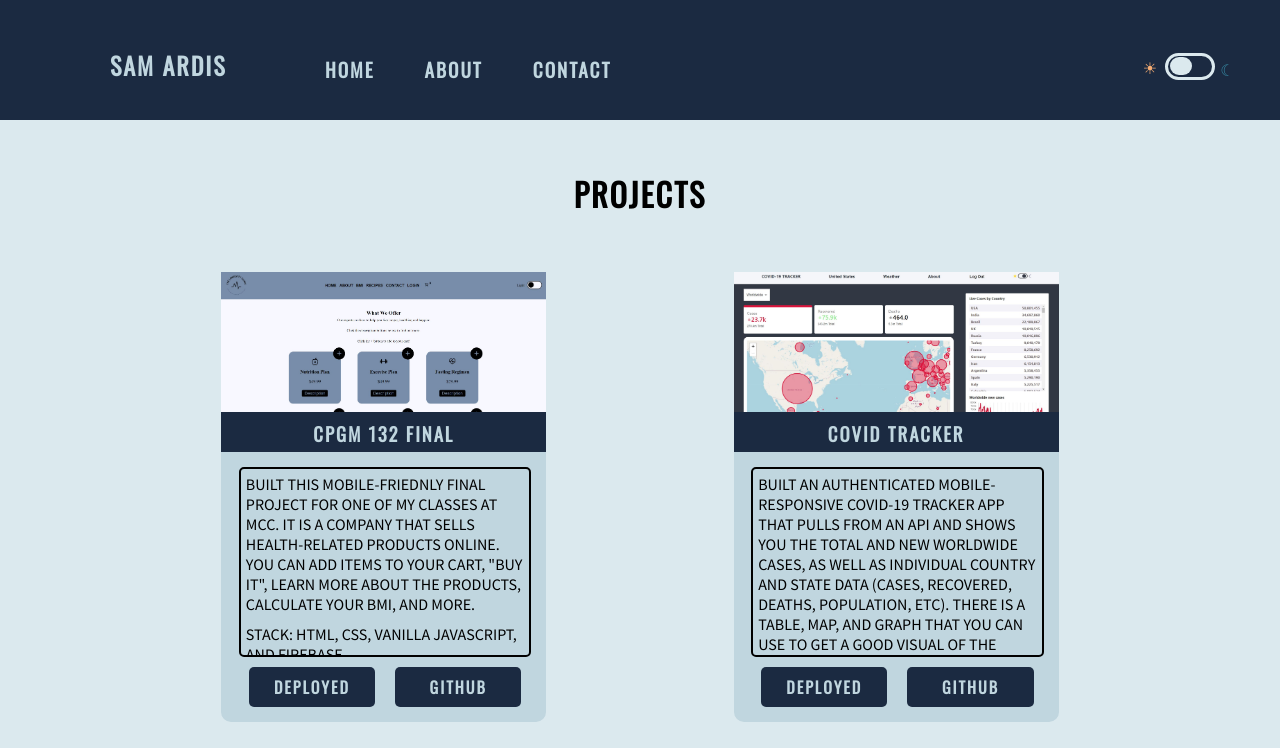
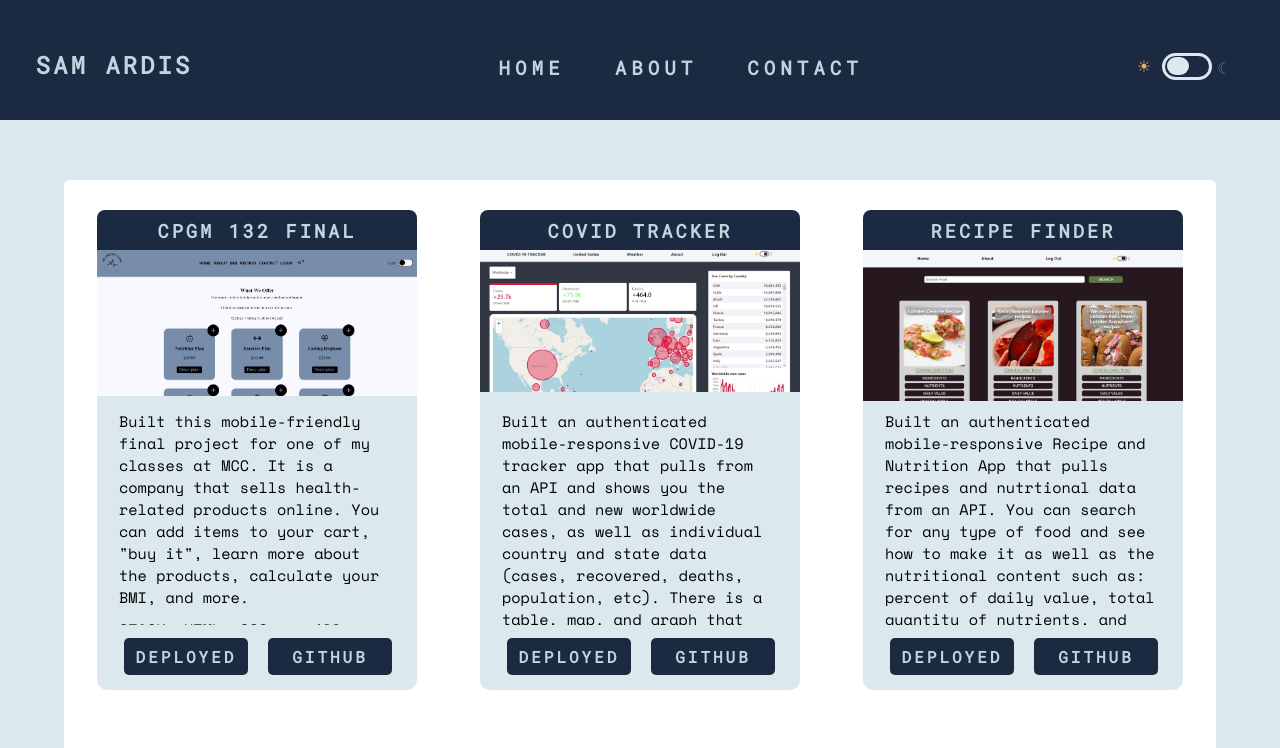
Before and after one commit to ardissam0/portfolio-2.0, a React (Create React App) app: page / in a window 1280 px wide. Shown: the top 748 px of the page. Built offline with nearby package versions, Linux system fonts and the light colour scheme.

Commit message:
Added all new color scheme, updated layout, I might change it more soon

```diff
--- a/public/index.html
+++ b/public/index.html
@@ -47,7 +47,7 @@
     -->
     <link rel="preconnect" href="https://fonts.googleapis.com">
     <link rel="preconnect" href="https://fonts.gstatic.com" crossorigin>
-    <link href="https://fonts.googleapis.com/css2?family=Oswald&family=Source+Sans+Pro&display=swap" rel="stylesheet">
+    <link href="https://fonts.googleapis.com/css2?family=Roboto+Mono&family=Space+Mono&display=swap" rel="stylesheet">
     <title>Sam Ardis</title>
   </head>
   <body>
--- a/src/components/Navigation.js
+++ b/src/components/Navigation.js
@@ -1,6 +1,7 @@
 import React from 'react';
 import { Link } from 'react-router-dom';
 import useDarkMode from "../hooks/useDarkMode";
+// import nameLogoImg from "../img/logo-name.png";
 
 const Navigation = () => {
     const [darkMode, setDarkMode] = useDarkMode(false);
@@ -12,7 +13,15 @@ const Navigation = () => {
     return (
         <div className="nav">
             <div>
-                <h3>Sam Ardis</h3>
+            {/* <Link to="/">
+            <img
+                width="165px"
+                src={nameLogoImg}
+                alt="My dog"
+                className="logo-img-name"/></Link> */}
+            <Link to="/">
+            <h3>Sam Ardis</h3>
+            </Link>
             </div>
             <div>
                 <ul>
--- a/src/pages/About.js
+++ b/src/pages/About.js
@@ -6,9 +6,6 @@ const About = props => {
     const [show, setShow] = useState(false);
     return (
         <div className="content about-content">
-            <div className="about-name">
-                    <h1>About Me</h1>
-            </div>
             <div className="about-box">
                 <div className="about-title">
                     <h2>Web Developer</h2>
--- a/src/pages/Contact.js
+++ b/src/pages/Contact.js
@@ -6,7 +6,6 @@ const Contact = props => {
         <div className="content">
             <div className="contact-container">
                 <div className="contact-list">
-                <h1>Contact Me</h1>
                 <ContactForm/>
                 </div>
             </div>
--- a/src/pages/Home.js
+++ b/src/pages/Home.js
@@ -10,7 +10,6 @@ const Home = props => {
 
     return (
         <div className="content">
-            <h1 className="projects-name">Projects</h1>
             <div className="projects">
                 {/* project 0 */}
                 <div className="project">
@@ -24,7 +23,7 @@ const Home = props => {
                         <h3>CPGM 132 Final</h3>
                     </div>
                     <div className="project-description">
-                        <p>Built this mobile-friednly final project for one of my classes at MCC. It is a company that sells health-related products online. You can add items to your cart, "buy it", learn more about the products, calculate your BMI, and more.</p>
+                        <p>Built this mobile-friendly final project for one of my classes at MCC. It is a company that sells health-related products online. You can add items to your cart, "buy it", learn more about the products, calculate your BMI, and more.</p>
                         <p>STACK: HTML, CSS, vanilla JavaScript, and firebase.</p>
                     </div>
                     <div className="project-links">
@@ -104,10 +103,10 @@ const Home = props => {
                         />
                     </div>
                     <div className="project-name">
-                        <h3>NASA Photo of The Day</h3>
+                        <h3>NASA Photo App</h3>
                     </div>
                     <div className="project-description">
-                        <p>Built a photo of the day app that uses NASA's API and updates daily. I also added a simple animation and made it mobile friendly.</p>
+                        <p>Built a photo of the day web app that uses NASA's API and updates daily. I also added a simple animation and made it mobile friendly.</p>
                         <p>STACK: React, API, and CSS</p>
                     </div>
                     <div className="project-links">
@@ -124,7 +123,7 @@ const Home = props => {
                         />
                     </div>
                     <div className="project-name">
-                        <h3>Anywhere Fitness Backend</h3>
+                        <h3>Backend Project</h3>
                     </div>
                     <div className="project-description">
                         <p> Built the backend and deployed the API for a week long group project I did at Bloom Institute of Technology called Anywhere Fitness. This app allows you to see what type of classes instrutors are hosting online and when you can attend them. You can login as a client or an instructor, and perform all CRUD operations. I will include the deployed frontend where you can try out the crud operations like registering, logging in, etc. </p>
--- a/src/styles/App.css
+++ b/src/styles/App.css
@@ -81,6 +81,7 @@ a {
 /* variable styles*/
 :root {
   --clr-background: #DBE9EE;
+  --clr-background-2: #fff;
   --clr-font: #000;
   --clr-primary: #1B2A41;
   --clr-secondary: #324A5F;
@@ -91,12 +92,15 @@ a {
   --font-large: 1.5em;
   --font-icon: 3.5em;
   /* effects */
+  --font-title:'Roboto Mono', monospace;
+  --font-body: 'Space Mono', monospace;
   --transition: all 0.3s ease;
 }
 
 /* dark mode styles */
 .dark-mode {
   --clr-background: #000;
+  --clr-background-2: #C0D6DF;
   --clr-primary: #324A5F;
   --clr-secondary: #1B2A41;
   --clr-font: #DBE9EE;
@@ -143,10 +147,10 @@ a {
 }
 
 /* dark mode responsive styles */
-@media(max-width: 800px) {
+@media(max-width: 820px) {
   .dark-mode__container {
     top: 259px;
-    right: 50px;
+    right: 30px;
   }
 }
 
@@ -156,47 +160,66 @@ a {
   margin: 0 auto;
 }
 .content {
-  font-family: 'Source Sans Pro', sans-serif;
-  text-transform: uppercase;
+  font-family: var(--font-body);
   min-height: 75vh;
   text-align: center;
   margin: 0 auto 20px auto;
+}
+body::-webkit-scrollbar {
+  width: 12px;
+}
+
+body::-webkit-scrollbar-track {
+  background: var(--clr-glow);
+}
+
+body::-webkit-scrollbar-thumb {
+  background-color: var(--clr-primary);
+  border-radius: 20px;
+  border: 3px solid var(--clr-glow);
 }
 img {
   display: block;
   margin: 20px auto;
 }
 h1, h2, h3 {
-  font-family: 'Oswald', sans-serif;
+  font-family: var(--font-title);
   text-transform: uppercase;
-  letter-spacing: 2px;
+  letter-spacing: 3px;
   color: var(--clr-font);
 }
 
 /* navigation */
 .nav {
-  font-family: 'Oswald', sans-serif;
+  font-family: var(--font-title);
   text-transform: uppercase;
-  letter-spacing: 2px;
+  letter-spacing: 5px;
   background-color: var(--clr-primary);
   width: 100%;
   padding: 40px 0 80px 0;
   margin-bottom: 50px;
   display: flex;
-  justify-content: space-evenly;
+  justify-content: space-around;
   position: relative;
 }
 .nav h3 {
   position: absolute;
   color: var(--clr-glow);
   line-height: 30px;
+  letter-spacing: 3px;
   padding: 10px;
   font-size: var(--font-large);
-  left: 100px;
+  left: 2%;
 }
+/* .nav .logo-img-name {
+  position: absolute;
+  top: -40px;
+  padding: 0;
+  left: 2%;
+} */
 .nav ul {
   position: absolute;
-  left: 300px;
+  left: 37%;
   display: flex;
   justify-content: space-around;
 }
@@ -218,14 +241,25 @@ h1, h2, h3 {
 }
 
 /* navigation responsive styles */
-@media (max-width: 800px) {
+@media (max-width: 1200px) {
+  .nav ul {
+    left: 25%;
+  }
+}
+
+@media (max-width: 820px) {
   .nav {
     padding: 160px 0;
   }
   .nav h3 {
     top: 250px;
-    left: 50px;
+    left: 30px;
   }
+  /* .nav .logo-img-name {
+    width: 120px;
+    top: 190px;
+    left: 30px;
+  } */
   .nav ul{
     flex-direction: column;
     width: 90%;
@@ -277,7 +311,7 @@ h1, h2, h3 {
     width: 70%;
   }
 }
-@media (max-width: 800px) {
+@media (max-width: 820px) {
   .social-links {
     width: 95%;
   }
@@ -288,17 +322,19 @@ h1, h2, h3 {
   margin-bottom: 25px;
 }
 .projects {
+  background-color: var(--clr-background-2);
   display: flex;
   flex-wrap: wrap;
   justify-content: space-evenly;
   width: 90%;
-  margin: 0 auto;
+  border-radius: 5px;
+  margin: 60px auto 70px auto;
 }
 .project {
-  background-color: var(--clr-glow);
+  background-color: var(--clr-background);
   color: #000;
-  width: 325px;
-  height: 450px;
+  width: 320px;
+  height: 480px;
   margin: 30px;
   padding: 20px 30px;
   position: relative;
@@ -309,31 +345,33 @@ h1, h2, h3 {
   margin: 0 auto;
   right: 0;
   left: 0;
-  top: 0;
+  top: 40px;
   width: 100%;
 }
 .project-name {
   position: absolute;
   background-color: var(--clr-primary);
+  border-radius: 8px 8px 0 0;
   left: 0;
   height: 40px;
   width: 100%;
-  bottom: 270px;
+  top: 0;
 }
 .project-name h3 {
   color: var(--clr-glow);
   margin-top: 8px;
 }
 .project-description {
-  overflow-y: scroll;
+  color: var(--clr-font);
+  overflow-y: auto;
   position: absolute;
   text-align: left;
-  border: 2px solid #000;
+  font-size: .95rem;
   right: 15px;
   border-radius: 5px;
   padding: 5px;
   width: 90%;
-  height: 190px;
+  height: 220px;
   bottom: 65px;
 }
 .project-description p:nth-child(2){
@@ -346,9 +384,9 @@ h1, h2, h3 {
   margin-top: 10px;
 }
 .project-links {
-  font-family: 'Oswald', sans-serif;
+  font-family: var(--font-title);
   text-transform: uppercase;
-  letter-spacing: 2px;
+  letter-spacing: 1px;
   display: flex;
   justify-content: space-between;
   position: absolute;
@@ -359,6 +397,7 @@ h1, h2, h3 {
 .project-links a {
   background-color: var(--clr-primary);
   color: var(--clr-glow);
+  letter-spacing: 3px;
   font-weight: bold;
   width: 90%;
   margin: -10px 10px;
@@ -368,6 +407,7 @@ h1, h2, h3 {
 .project-links a:hover {
   transition: var(--transition);
   background-color: var(--clr-pop);
+  color: var(--clr-primary);
 }
 
 /* about page styles */
@@ -392,7 +432,7 @@ h1, h2, h3 {
   font-style: italic;
 }
 .about-box p {
-  line-height: 1.4em;
+  line-height: 1.3em;
   margin-top: 10px;
 }
 .about-box h3 {
@@ -477,17 +517,17 @@ form {
   flex-direction: column;
   text-align: left;
   font-weight: bold;
-  color: var(--clr-background);
-  background-color: var(--clr-font);
+  color: var(--clr-font);
+  background-color: var(--clr-primary);
   border-radius: 10px;
   padding: 20px 10px;
 }
 form label {
-  color: var(--clr-background);
+  color: var(--clr-glow);
 }
 form input, textarea {
-  color: var(--clr-font);
-  background-color: var(--clr-background);
+  color: var(--clr-primary);
+  background-color: var(--clr-glow);
   margin: 10px 0;
   padding: 5px;
   font-weight: normal;
@@ -499,9 +539,9 @@ form textarea {
   height: 125px;
 }
 form input[type=submit] {
-  font-family: 'Oswald', sans-serif;
+  font-family: var(--font-title);
   text-transform: uppercase;
-  letter-spacing: 2px;
+  letter-spacing: 4px;
   padding: 10px;
   font-weight: bold;
   color: var(--clr-font);
@@ -515,7 +555,7 @@ form input[type=submit]:hover {
 }
 
 /* contact page responsive styles */
-@media (max-width: 800px) {
+@media (max-width: 820px) {
   form {
     width: 85%;
     margin: 35px auto;
@@ -524,7 +564,7 @@ form input[type=submit]:hover {
 
 /* footer */
 footer {
-  font-family: 'Source Sans Pro', sans-serif;
+  font-family: var(--font-body);
   text-transform: uppercase;
   background-color: #000;
   color: #E8E9EB;
```
Also changed, not shown: src/img/logo-name.png (added).
